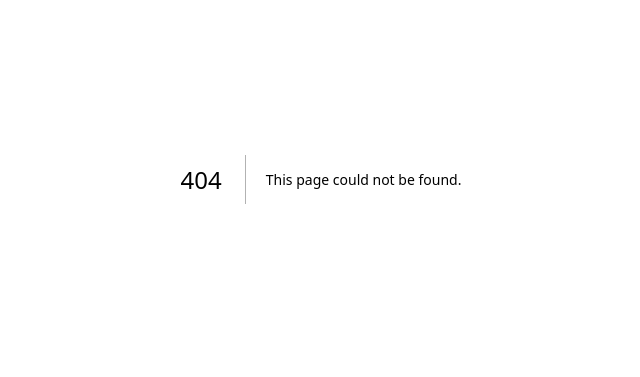
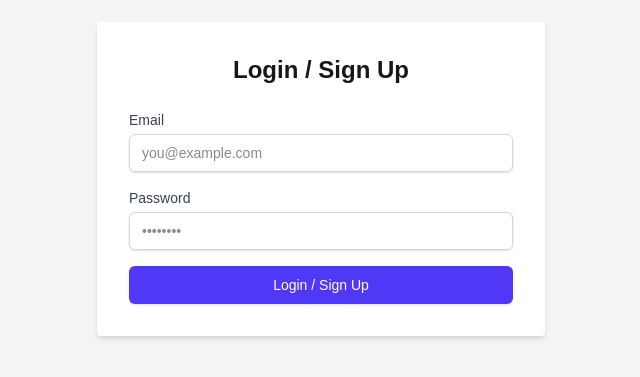
Before and after one commit to olliemachin/stanley-hq, a Next.js app: page /login in a window 1280 px wide. Before the commit this address had no page. Shown: the part 221-598 px from the top of the page, without its empty margins (319-959 px from the left). Built offline with nearby package versions, Linux system fonts and the light colour scheme.

Commit message:
feat: Add basic login/signup UI page

```diff
--- /dev/null
+++ b/src/app/login/page.tsx
@@ -0,0 +1,38 @@
+
+export default function LoginPage() {
+  return (
+    <div className="min-h-screen flex items-center justify-center bg-gray-100">
+      <div className="bg-white p-8 rounded shadow-md w-full max-w-md">
+        <h1 className="text-2xl font-bold mb-6 text-center">Login / Sign Up</h1>
+        <form className="space-y-4">
+          <div>
+            <label htmlFor="email" className="block text-sm font-medium text-gray-700">Email</label>
+            <input
+              type="email"
+              id="email"
+              name="email"
+              className="mt-1 block w-full px-3 py-2 border border-gray-300 rounded-md shadow-sm focus:outline-none focus:ring-indigo-500 focus:border-indigo-500 sm:text-sm"
+              placeholder="you@example.com"
+            />
+          </div>
+          <div>
+            <label htmlFor="password" className="block text-sm font-medium text-gray-700">Password</label>
+            <input
+              type="password"
+              id="password"
+              name="password"
+              className="mt-1 block w-full px-3 py-2 border border-gray-300 rounded-md shadow-sm focus:outline-none focus:ring-indigo-500 focus:border-indigo-500 sm:text-sm"
+              placeholder="••••••••"
+            />
+          </div>
+          <button
+            type="submit"
+            className="w-full flex justify-center py-2 px-4 border border-transparent rounded-md shadow-sm text-sm font-medium text-white bg-indigo-600 hover:bg-indigo-700 focus:outline-none focus:ring-2 focus:ring-offset-2 focus:ring-indigo-500"
+          >
+            Login / Sign Up
+          </button>
+        </form>
+      </div>
+    </div>
+  );
+}
```
